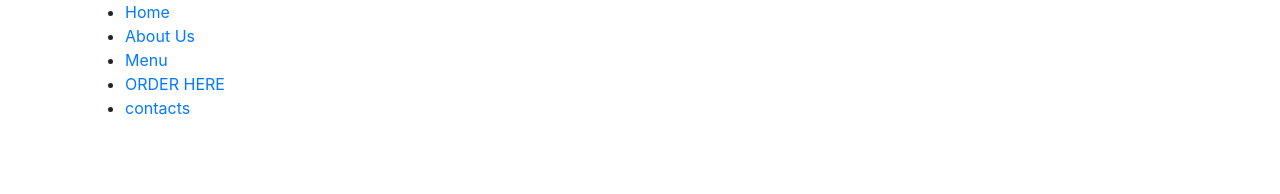
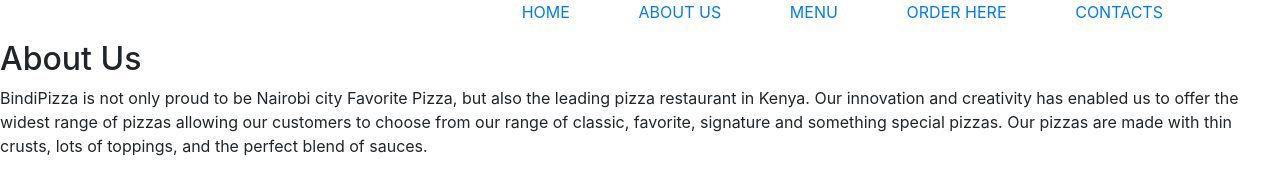
Before and after one commit to vincentouma/pizza-joint, a plain HTML site: page about.html in a window 1280 px wide. Drawn offline with Linux system fonts and the light colour scheme.

Commit message:
Add style to nav bar

```diff
--- a/about.html
+++ b/about.html
@@ -14,15 +14,19 @@
     <div class="container">
         <nav>
             <ul>
-                <li><a href="#index.html">Home</a></li>
-                <li><a href="#about.html">About Us</a></li>
-                <li><a href="#menu.html">Menu</a></li>
-                <li><a href="#order.html">ORDER HERE</a></li>
+                <li><a href="index.html">Home</a></li>
+                <li><a href="about.html">About Us</a></li>
+                <li><a href="menu.html">Menu</a></li>
+                <li><a href="order.html">ORDER HERE</a></li>
                 <li><a href="contacts">contacts</a></li>
             </ul>
         </nav>
     </div>
 
 </body>
+<div id="about.html">
+    <h2>About Us</h2>
+    <p>BindiPizza is not only proud to be Nairobi city Favorite Pizza, but also the leading pizza restaurant in Kenya. Our innovation and creativity has enabled us to offer the widest range of pizzas allowing our customers to choose from our range of classic, favorite, signature and something special pizzas. Our pizzas are made with thin crusts, lots of toppings, and the perfect blend of sauces.</p>
+</div>
 
 </html>
--- a/css/styles.css
+++ b/css/styles.css
@@ -0,0 +1,21 @@
+nav{
+    text-transform:uppercase;
+    text-decoration:none;
+    text-align:right;
+    paddin:10px;
+    heigh:20px;
+   }
+ nav li{
+    margin:right;
+    margin:left;
+    display:inline;
+   }
+nav li a{
+
+    text-decoration: none;
+    padding: 3%;
+
+    }
+nav li a:hover{
+       color: black;
+}
```
Also changed, not shown: index.html (+4 -4 lines), menu.html (+5 -4 lines).
